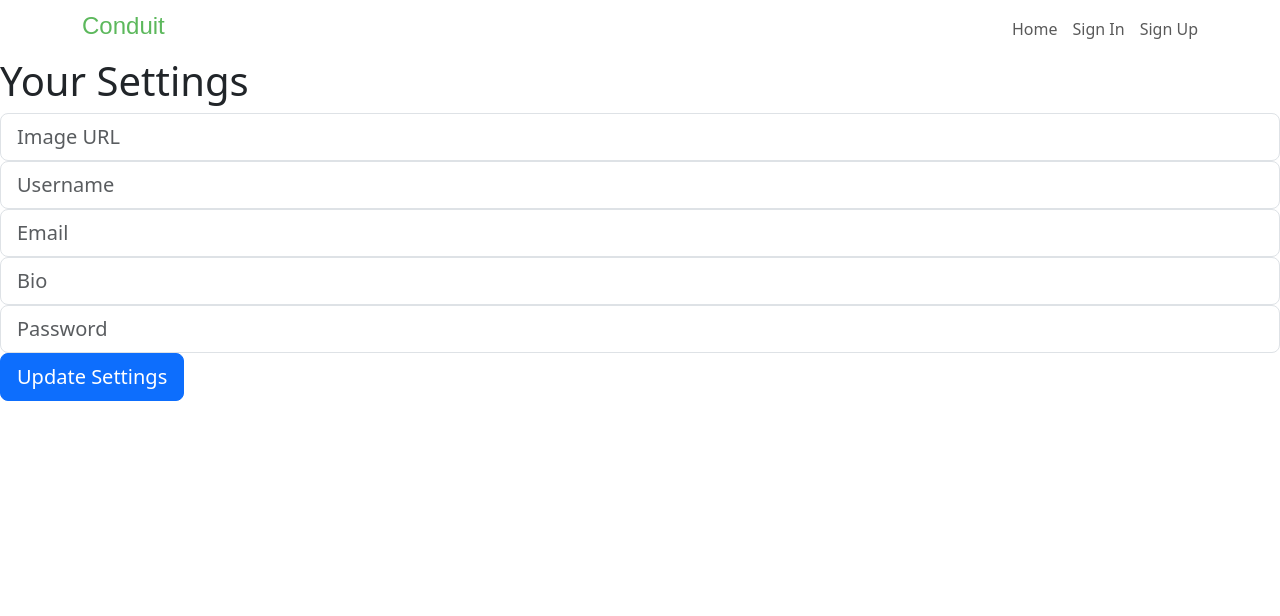
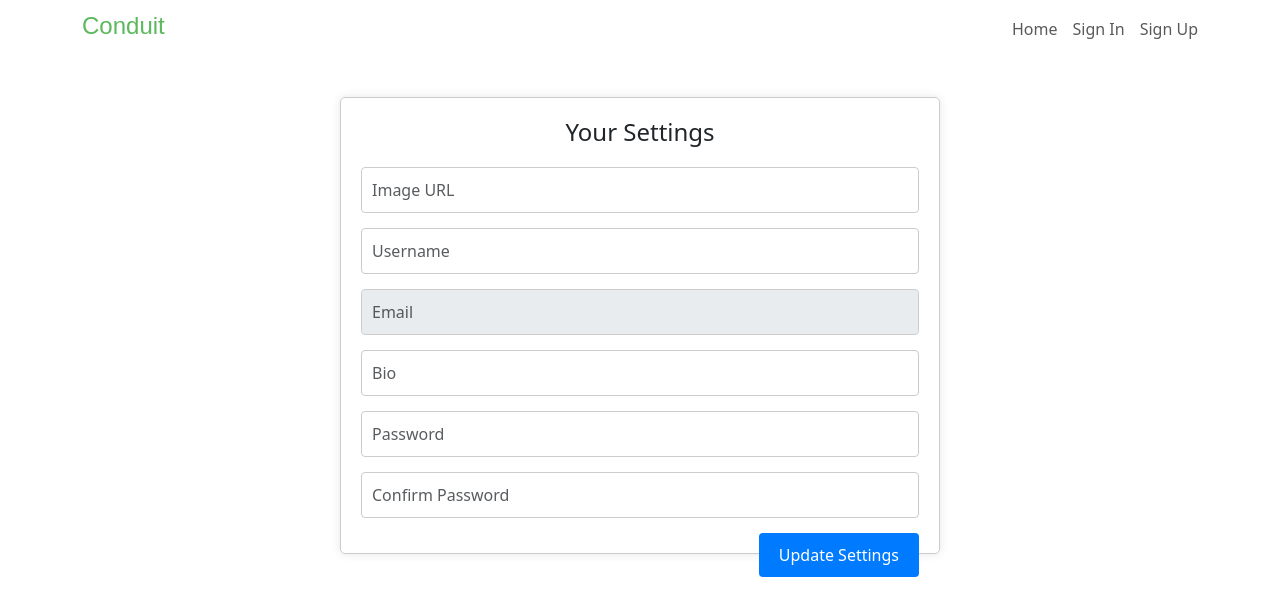
Before and after one commit to khieuthank/CPL_Team1, a React (Create React App) app in the folder my-app/: page /settings in a window 1280 px wide. Shown: the top 616 px of the page. Built offline with nearby package versions, Linux system fonts and the light colour scheme; the HTML template or start-up script is replaced by a standard one.

Commit message:
done setting

```diff
--- a/my-app/src/components/profile/Settings.jsx
+++ b/my-app/src/components/profile/Settings.jsx
@@ -1,5 +1,8 @@
 import React, { useState, useEffect } from 'react';
 import axios from 'axios';
+import { useNavigate } from 'react-router-dom';  // Import useNavigate
+import './setting.css';
+
 
 const Settings = () => {
     const [image, setImage] = useState('');
@@ -7,14 +10,14 @@ const Settings = () => {
     const [email, setEmail] = useState('');
     const [bio, setBio] = useState('');
     const [password, setPassword] = useState('');
+    const [confirmPassword, setConfirmPassword] = useState('');
     const [token, setToken] = useState('');
+    const navigate = useNavigate();  // Use useNavigate instead of useHistory
 
     useEffect(() => {
         const storedToken = localStorage.getItem('token');
         if (storedToken) {
             setToken(storedToken);
-
-            // Fetch user data based on token
             fetchUserData(storedToken);
         }
     }, []);
@@ -41,6 +44,11 @@ const Settings = () => {
     const handleSubmit = async (e) => {
         e.preventDefault();
 
+        if (password !== confirmPassword) {
+            alert('Passwords do not match');
+            return;
+        }
+
         const userData = {
             user: {
                 image,
@@ -61,7 +69,7 @@ const Settings = () => {
             const updatedUser = response.data.user;
             console.log('User settings updated:', updatedUser);
             alert('Update successfully');
-
+            navigate('/');  // Navigate to the home page after successful update
 
         } catch (error) {
             console.error('Update settings failed:', error);
@@ -70,7 +78,7 @@ const Settings = () => {
     };
 
     return (
-        <div>
+        <div >
             <div className='container-settings'>
                 <div><h1>Your Settings</h1></div>
                 <div>
@@ -107,6 +115,7 @@ const Settings = () => {
                                 name="email"
                                 placeholder="Email"
                                 value={email}
+                                disabled
                                 onChange={(e) => setEmail(e.target.value)}
                                 required
                             />
@@ -135,6 +144,18 @@ const Settings = () => {
                                 required
                             />
                         </fieldset>
+                        <fieldset className="form-group">
+                            <input
+                                type="password"
+                                className="form-control form-control-lg"
+                                id="confirmPassword"
+                                name="confirmPassword"
+                                placeholder="Confirm Password"
+                                value={confirmPassword}
+                                onChange={(e) => setConfirmPassword(e.target.value)}
+                                required
+                            />
+                        </fieldset>
                         <button type="submit" className="btn btn-lg btn-primary pull-xs-right">Update Settings</button>
                     </form>
                 </div>
--- /dev/null
+++ b/my-app/src/components/profile/setting.css
@@ -0,0 +1,63 @@
+/* setting.css */
+
+
+
+.container-settings {
+    max-width: 600px;
+    margin: 40px auto;
+    padding: 20px;
+    border: 1px solid #ccc;
+    border-radius: 5px;
+    box-shadow: 0px 0px 10px rgba(0, 0, 0, 0.1);
+}
+
+.container-settings h1 {
+    font-size: 24px;
+    margin-bottom: 20px;
+    text-align: center;
+}
+
+.container-settings .form-group {
+    margin-bottom: 15px;
+}
+
+.container-settings .form-control {
+    width: 100%;
+    padding: 10px;
+    font-size: 16px;
+    border: 1px solid #ccc;
+    border-radius: 4px;
+}
+
+.container-settings .btn {
+    padding: 10px 20px;
+    font-size: 16px;
+    border: none;
+    border-radius: 4px;
+    background-color: #007BFF;
+    color: #ffffff;
+    cursor: pointer;
+}
+
+.container-settings .btn-primary {
+    background-color: #007BFF;
+}
+
+.container-settings .btn-primary:hover {
+    background-color: #0056b3;
+}
+
+.container-settings .pull-xs-right {
+    float: right;
+}
+
+/* Responsive styles */
+@media (max-width: 768px) {
+    .container-settings {
+        padding: 15px;
+    }
+
+    .container-settings  .form-control {
+        font-size: 14px;
+    }
+}
```
